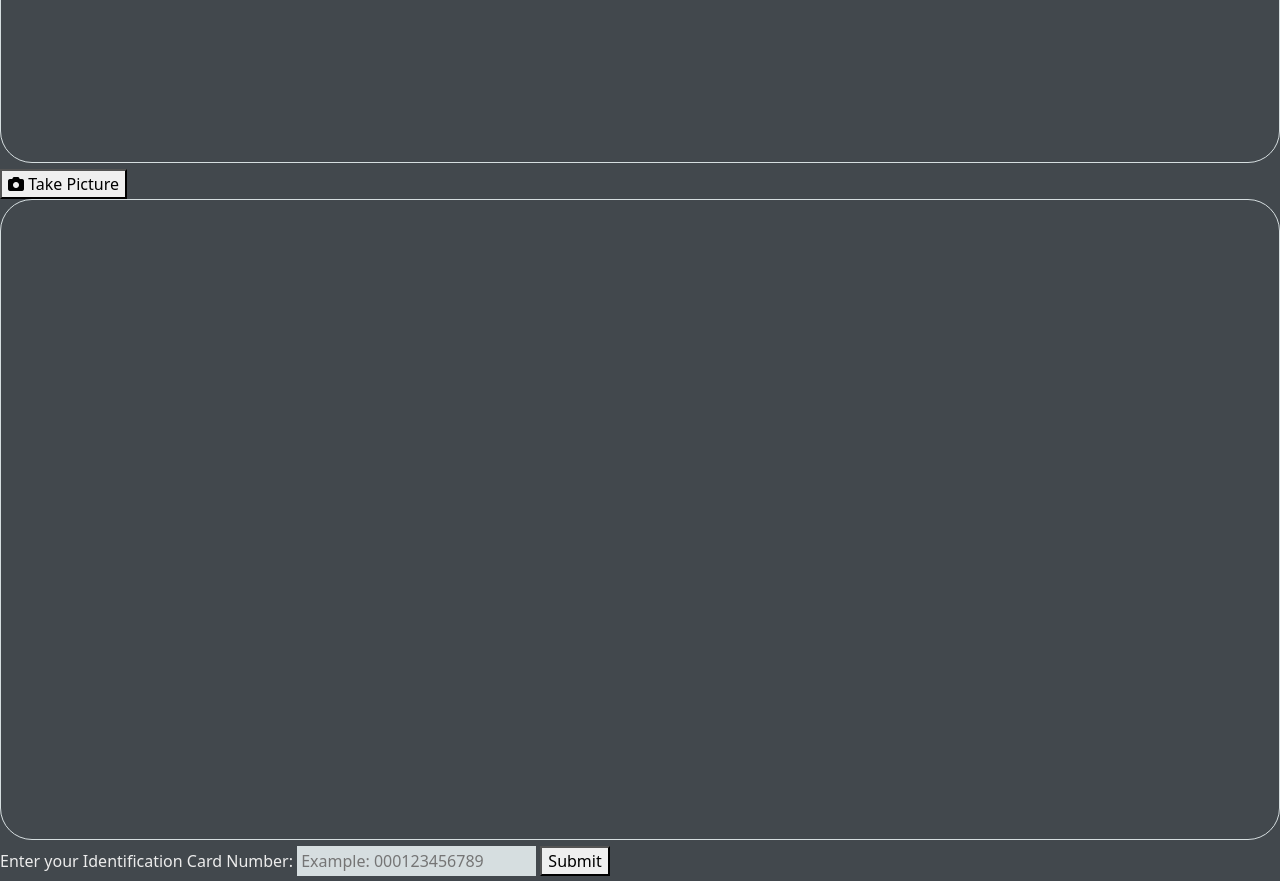
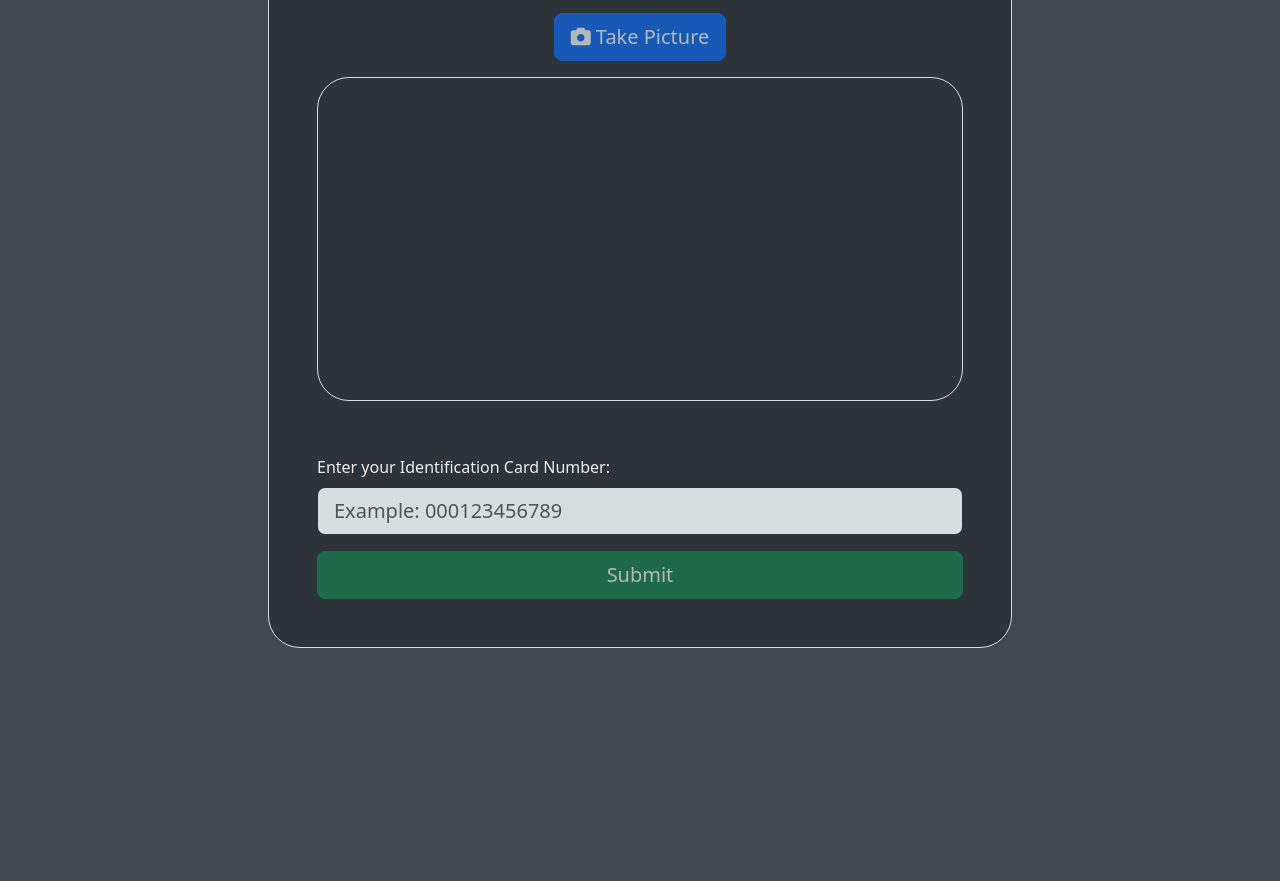
Before and after one commit to muhammadImtiaz27/DBKL_SSRB_Frontend, a website: page index.html in a window 1280 px wide. Shown: the part 574-1455 px from the top of the page. After the commit the page ends 1270 px from the top, so only its background shows below. Drawn offline with nearby package versions, Linux system fonts and the light colour scheme.

Commit message:
Update index.html
Used Bootstrap 5 to refine the page further.

```diff
--- a/index.html
+++ b/index.html
@@ -27,21 +27,61 @@
     <script defer src="script.js"></script>
   </head>
 
-  <body>
+  <body class="py-5">
+    <div class="container d-flex justify-content-center align-items-center">
+      <!-- Responsive column sizing with Bootstrap -->
+      <div class="col-12 col-md-10 col-lg-8 p-5 text-center form_container">
         <h1 class="mb-5">Store Rental Identification System (SRRS)</h1>
+
+        <div class="mb-3">
           <video id="video" autoplay></video>
-     <button id="btnTakePicture">
+        </div>
+
+        <button
+          id="btnTakePicture"
+          disabled
+          class="btn btn-primary btn-lg mb-3"
+        >
           <i class="fa-solid fa-camera"></i> Take Picture
         </button>
+
+        <div class="mb-3">
           <canvas id="canvas"></canvas>
-     <form id="formTennant">
+        </div>
+
+        <form id="formTennant" class="mt-5">
+          <div class="mb-3 text-start">
             <label for="inputICNumber" class="form-label text-start">
               Enter your Identification Card Number:
             </label>
-        <input type="text" id="inputICNumber" placeholder="Example: 000123456789"/>
-        <button id="btnSubmit" type="submit">
+            <input
+              type="text"
+              class="form-control form-control-lg"
+              id="inputICNumber"
+              placeholder="Example: 000123456789"
+            />
+          </div>
+          <button
+            id="btnSubmit"
+            type="submit"
+            disabled
+            class="btn btn-success btn-lg w-100"
+          >
             Submit
           </button>
         </form>
+      </div>
+    </div>
+
+    <!-- <h1>Webcam Capture</h1>
+    <video
+      id="video"
+      style="border: 2px solid black"
+      width="640"
+      height="480"
+      autoplay
+    ></video>
+    <button id="snap">Take Picture</button>
+    <canvas id="canvas" width="640" height="480"></canvas> -->
   </body>
 </html>
```
Lines whose indentation alone changed are shown as unchanged.
